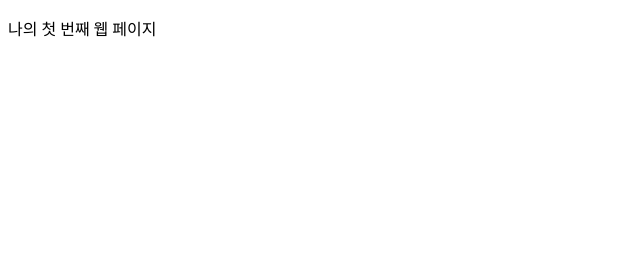
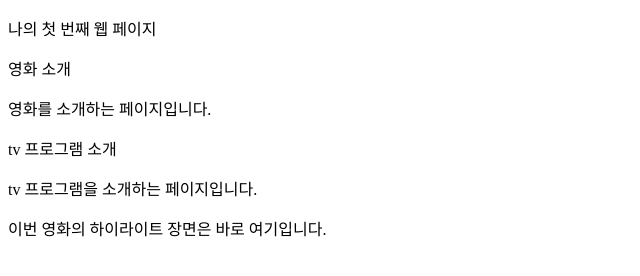
Before and after one commit to doomout/html-css-script, a plain HTML site: page index.html in a window 1280 px wide. Shown: the whole page, without its empty margins (0-640 px from the left). Drawn offline with Linux system fonts and the light colour scheme.

Commit message:
div, span 태그

```diff
--- a/index.html
+++ b/index.html
@@ -9,5 +9,14 @@
     <body>
         <!--웹 페이지에 표시할 내용을 적습니다.-->
         <p>나의 첫 번째 웹 페이지</p>
+        <div class="movie">
+            <p>영화 소개</p>
+            <p>영화를 소개하는 페이지입니다.</p>
+        </div>
+        <div class="tv">
+            <p>tv 프로그램 소개</p>
+            <p>tv 프로그램을 소개하는 페이지입니다.</p>
+            <p>이번 영화의 <span>하이라이트</span> 장면은 바로 여기입니다.</p>
+        </div>
     </body>
 </html>
```
